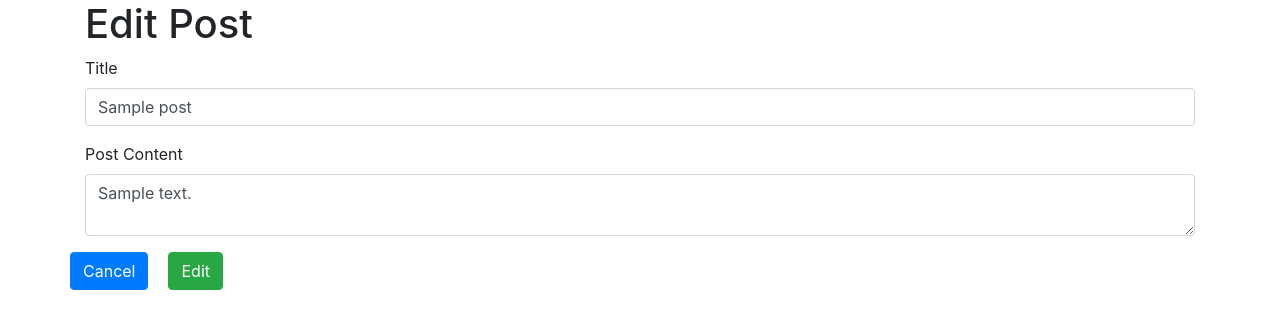
After one commit to Rawgher/sqlalchemy_blog, a Flask app: page /posts/1/edit in a window 1280 px wide. The commit adds this page. Shown: the top 329 px of the page. Run offline with Flask 3, Linux system fonts and the light colour scheme; tables that the repository leaves empty hold one stand-in row (values such as "Sample post").

Commit message:
editing and deleting posts working

```diff
--- a/app.py
+++ b/app.py
@@ -105,3 +105,40 @@ def add_post(user_id):
     db.session.add(post)
     db.session.commit()
     return redirect(f'/users/{user_id}')
+
+@app.route("/posts/<int:post_id>")
+def show_post(post_id):
+    """Show individual post"""
+    post = Post.query.get_or_404(post_id)
+    return render_template("post.html", post=post)
+
+
+@app.route("/posts/<int:post_id>/edit")
+def show_edit_post(post_id):
+    """Show a single user account"""
+
+    post = Post.query.get_or_404(post_id)
+    return render_template("edit-post.html", post=post)
+
+@app.route("/posts/<int:post_id>/edit", methods=["POST"])
+def edit_post(post_id):
+    """Edit a post and submit to the database"""
+
+    post = Post.query.get_or_404(post_id)
+    post.title = request.form['title']
+    post.content = request.form['content']
+
+    db.session.add(post)
+    db.session.commit()
+
+    return redirect(f'/posts/{post_id}')
+
+@app.route("/posts/<int:post_id>/delete")
+def delete_post(post_id):
+    """Deletes a post from the database"""
+
+    post = Post.query.get_or_404(post_id)
+    db.session.delete(post)
+    db.session.commit()
+
+    return redirect('/users')
--- /dev/null
+++ b/templates/edit-post.html
@@ -0,0 +1,33 @@
+{% extends 'base.html' %} {% block title %}Edit Post{% endblock %} {% block
+content %}
+
+<h1>Edit Post</h1>
+
+<form method="POST">
+  <div class="form-group">
+    <label for="first">Title</label>
+    <input
+      type="text"
+      class="form-control"
+      name="title"
+      value="{{post.title}}"
+      required
+    />
+  </div>
+  <div class="form-group">
+    <label for="content">Post Content</label>
+    <textarea type="text-area" class="form-control" name="content" required>
+{{post.content}}</textarea
+    >
+  </div>
+  <div class="row">
+    <a href="/users/{{post.user_id}}"
+      ><button class="btn btn-primary" style="margin-right: 20px">
+        Cancel
+      </button></a
+    >
+    <button type="submit" class="btn btn-success">Edit</button>
+  </div>
+</form>
+
+{% endblock %}
```
Also changed, not shown: templates/post.html (added, +23 -0 lines), templates/user.html (+10 -8 lines).
